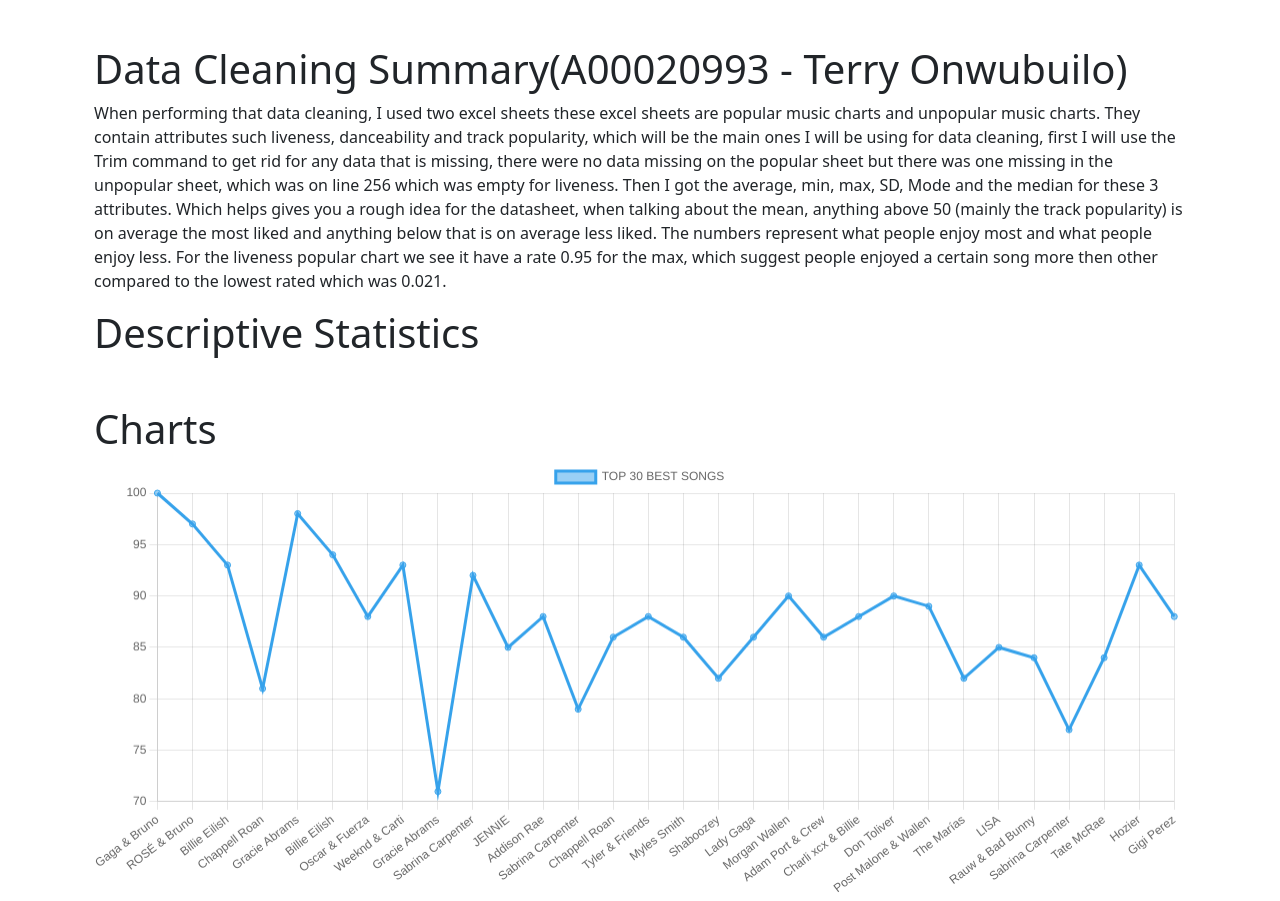
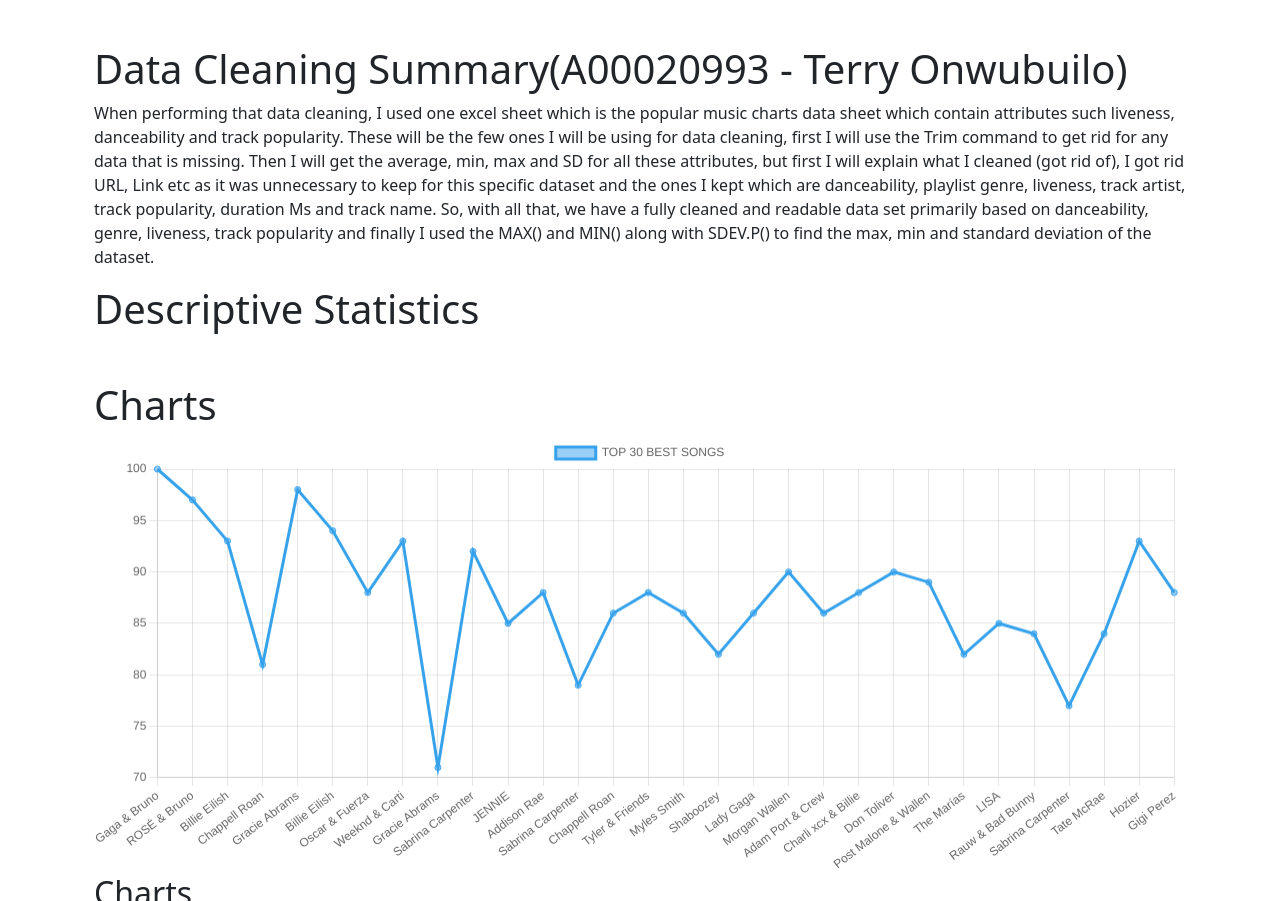
Before and after one commit to Onyedikachi2025/EnterpriseGroup28, a plain HTML site: page index.html in a window 1280 px wide. Shown: the part 2178-3079 px from the top of the page. Drawn offline with nearby package versions, Linux system fonts and the light colour scheme.

Commit message:
Jomehl Commit, updated data cleaning summary

```diff
--- a/index.html
+++ b/index.html
@@ -54,12 +54,11 @@
         off which the tracks are from, their popularity rating, the tempo and duration,
         and many more different variables. Most of the core variables are generated by
         Spotify's own audio analysis algorithms and are useful for analysis and machine
-          learning as they are already standardised and scaled in most cases.</p>
+        learning as they are already standardised and scaled in most cases.
+      </p>
       </section>
-        <section>
+
       <body class="container">
-
-              <body>
       <section id="prediction" class="table-wrap">
       <h2 class="subtitle"> Machine Learning Predicted Data Analysis Table</h2>
 
@@ -619,18 +618,17 @@
     <section id="descriptive" class="container my-5">
       <h2 class="display-6">Data Cleaning Summary(A00020993 - Terry Onwubuilo)</h2>
       <p>
-          When performing that data cleaning, I used two excel sheets these excel sheets are
-          popular music charts and unpopular music charts. They contain attributes such liveness,
-          danceability and track popularity, which will be the main ones I will be using for data
-          cleaning, first I will use the Trim command to get rid for any data that is missing,
-          there were no data missing on the popular sheet but there was one missing in the
-          unpopular sheet, which was on line 256 which was empty for liveness. Then I got the
-          average, min, max, SD, Mode and the median for these 3 attributes. Which helps gives you
-          a rough idea for the datasheet, when talking about the mean, anything above 50 (mainly the
-          track popularity) is on average the most liked and anything below that is on average less
-          liked. The numbers represent what people enjoy most and what people enjoy less. For the
-          liveness popular chart we see it have a rate 0.95 for the max, which suggest people enjoyed
-          a certain song more then other compared to the lowest rated which was 0.021.
+        When performing that data cleaning, I used one excel sheet which is the popular music
+        charts data sheet which contain attributes such liveness, danceability and track
+        popularity. These will be the few ones I will be using for data cleaning, first I will
+        use the Trim command to get rid for any data that is missing. Then I will get the
+        average, min, max and SD for all these attributes, but first I will explain what I
+        cleaned (got rid of), I got rid URL, Link etc as it was unnecessary to keep for this
+        specific dataset and the ones I kept which are danceability, playlist genre, liveness,
+        track artist, track popularity, duration Ms and track name. So, with all that, we have
+        a fully cleaned and readable data set primarily based on danceability, genre, liveness,
+        track popularity and finally I used the MAX() and MIN() along with SDEV.P() to find the
+        max, min and standard deviation of the dataset.
       </p>
 
       <h2 class="display-6">Descriptive Statistics</h2>
```
Lines whose indentation alone changed are shown as unchanged.
